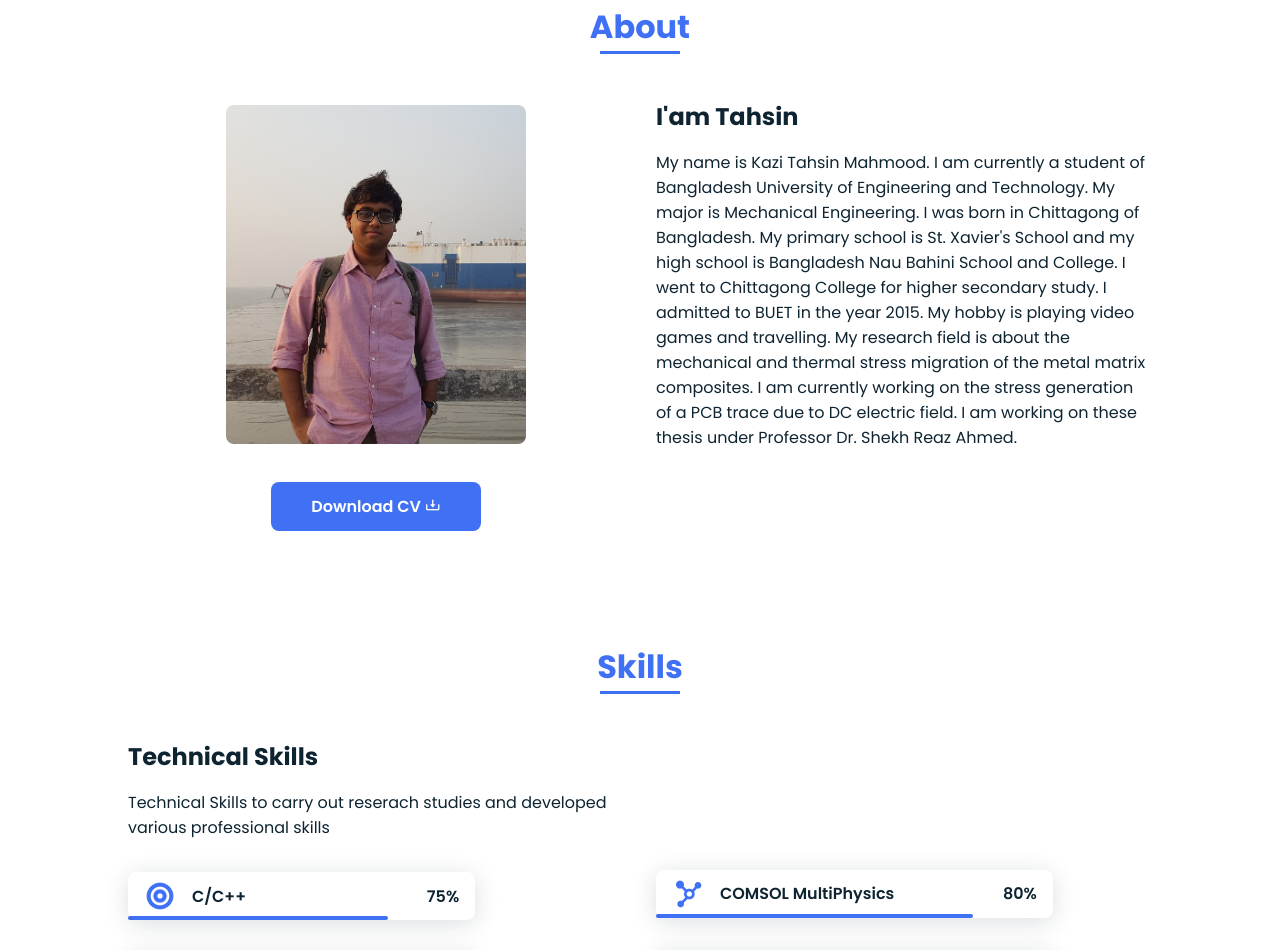
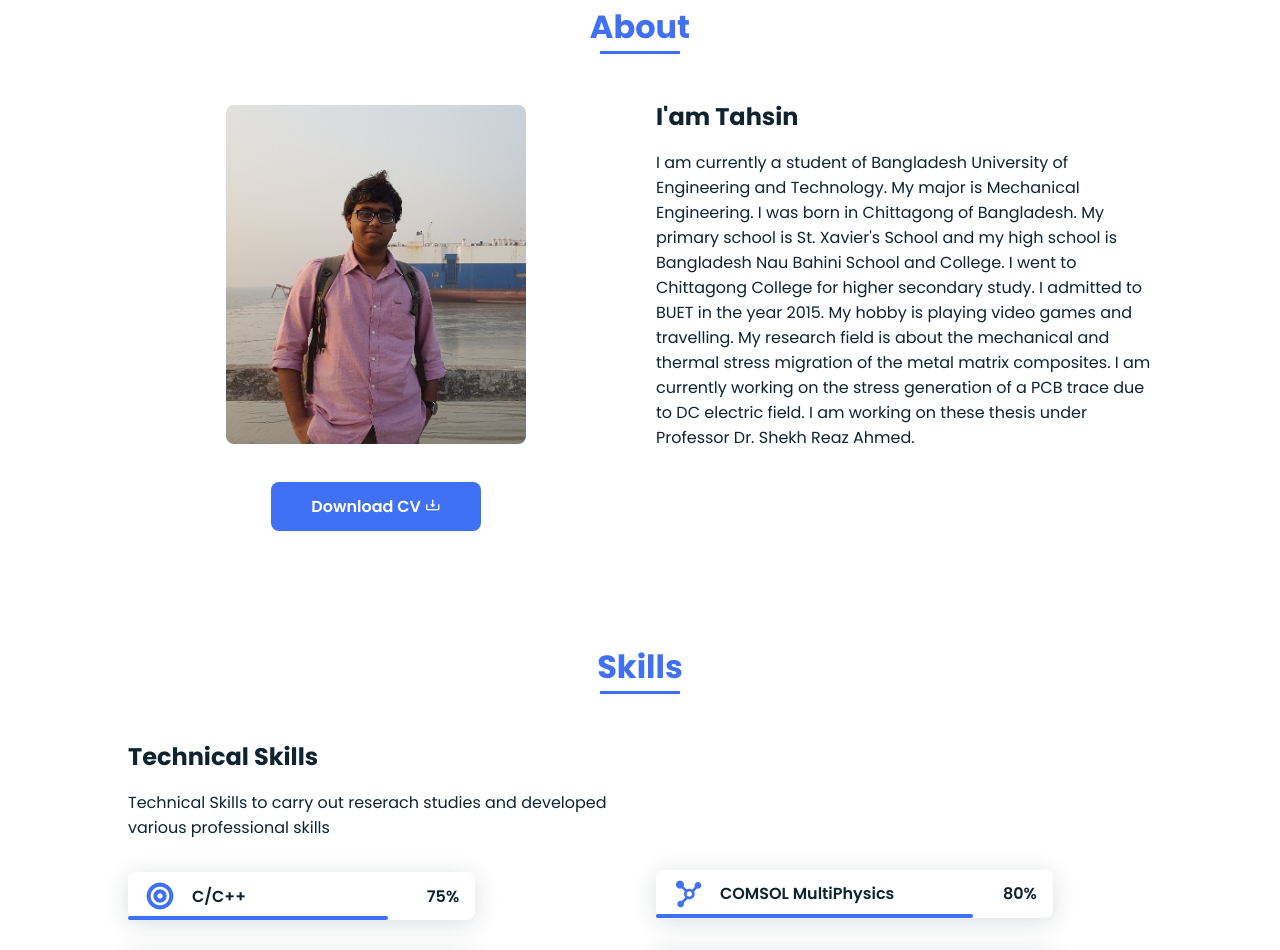
Before and after one commit to kshifat97/kshifat97.github.io, a plain HTML site: page index.html in a window 1280 px wide. Shown: the part 877-1827 px from the top of the page. Drawn offline with nearby package versions, Linux system fonts and the light colour scheme.

Commit message:
Update index.html

```diff
--- a/index.html
+++ b/index.html
@@ -64,7 +64,7 @@
 
                     <div>
                         <h2 class="about__subtitle">I'am Tahsin</h2>
-                        <p class="about__text">My name is Kazi Tahsin Mahmood. I am currently a student of Bangladesh University of Engineering and Technology. My major is Mechanical Engineering. I was born in Chittagong of Bangladesh. My primary school is St. Xavier's School and my high school is Bangladesh Nau Bahini School and College. I went to Chittagong College for higher secondary study. I admitted to BUET in the year 2015. My hobby is playing video games and travelling.
+                        <p class="about__text">I am currently a student of Bangladesh University of Engineering and Technology. My major is Mechanical Engineering. I was born in Chittagong of Bangladesh. My primary school is St. Xavier's School and my high school is Bangladesh Nau Bahini School and College. I went to Chittagong College for higher secondary study. I admitted to BUET in the year 2015. My hobby is playing video games and travelling.
                             My research field is about the mechanical and thermal stress migration of the metal matrix composites. I am currently working on the stress generation of a PCB trace due to DC electric field. I am working on these thesis under Professor Dr. Shekh Reaz Ahmed.</p>
                     </div>
                     <center>
```
